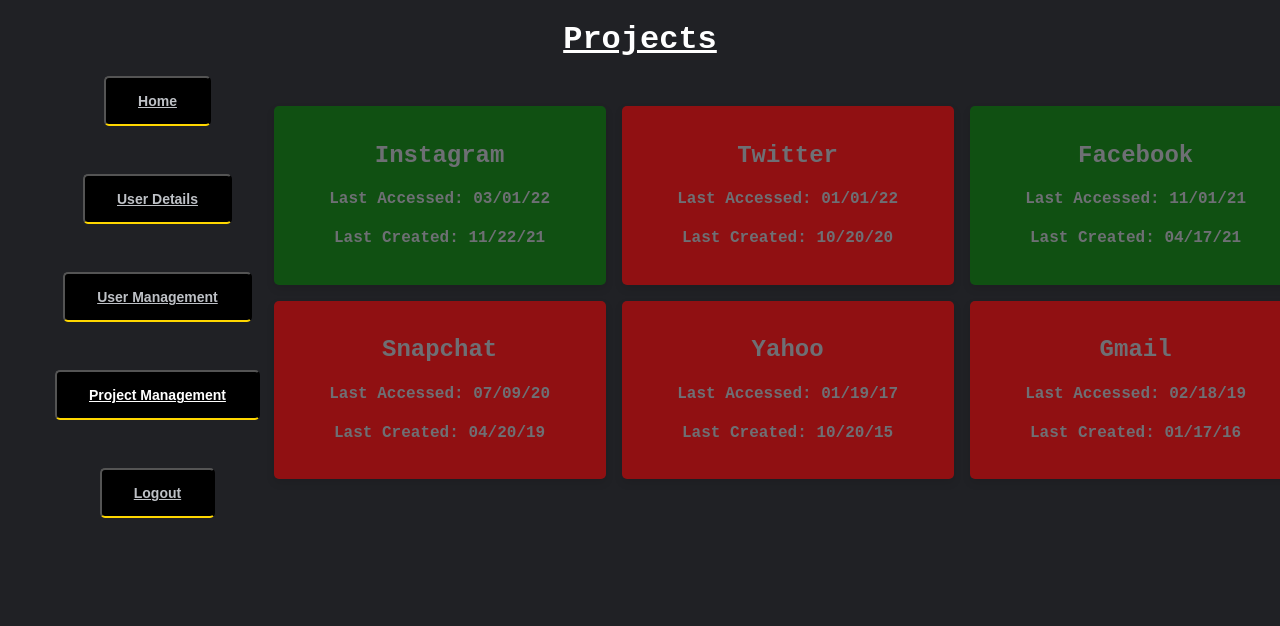
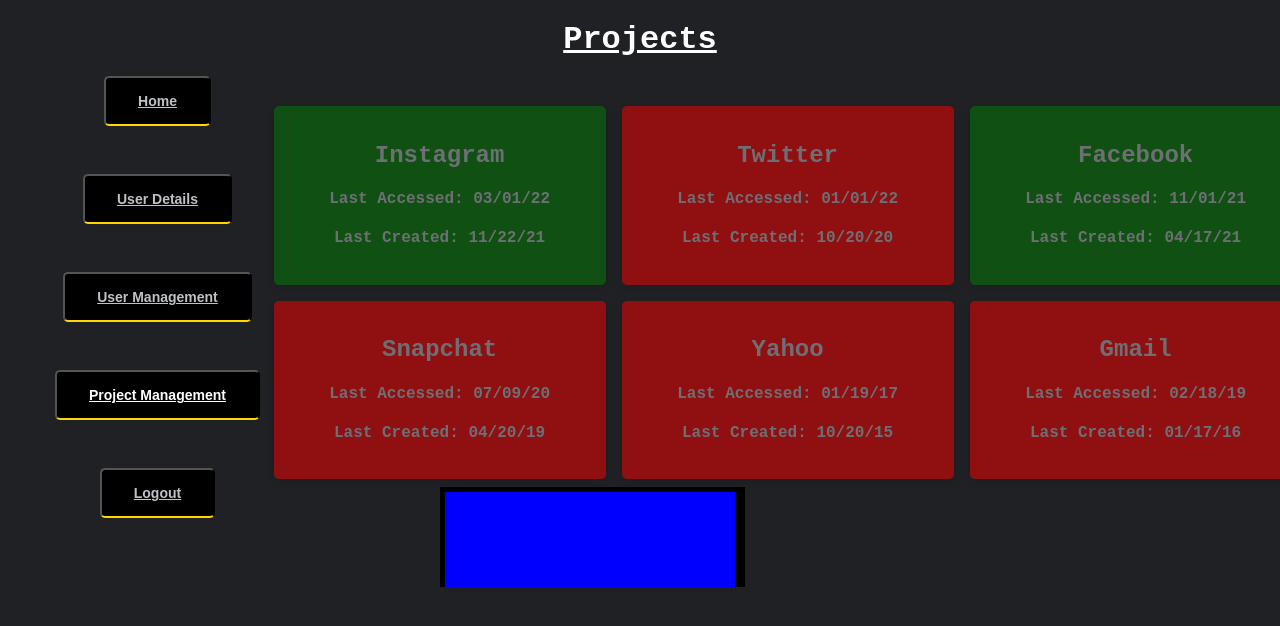
Before and after one commit to rkenney4/seniorproj, a Vue app: page /project-management in a window 1280 px wide. Shown: the top 626 px of the page. Built offline with nearby package versions, Linux system fonts and the light colour scheme; no server answers.

Commit message:
Added 3 rectangles

```diff
--- a/src/views/ProjectManagement.vue
+++ b/src/views/ProjectManagement.vue
@@ -67,6 +67,11 @@
                 </div>
             </div>
         </div>
+        <svg width="400" height="100">
+        <rect width="200" height="100" style="fill:rgb(0,0,255);stroke-width:10;stroke:rgb(0,0,0)" />
+         <rect width="100" height="500" style="fill:rgb(0,0,255);stroke-width:10;stroke:rgb(0,0,0)" />
+         <rect width="300" height="200" style="fill:rgb(0,0,255);stroke-width:10;stroke:rgb(0,0,0)" />
+        </svg>
         <!--
         <button type="submit" style="margin:20px"><router-link to="/">Home</router-link></button>
         <button type="submit" style="margin:10px"><router-link to="/login">Log Out</router-link></button>
```
